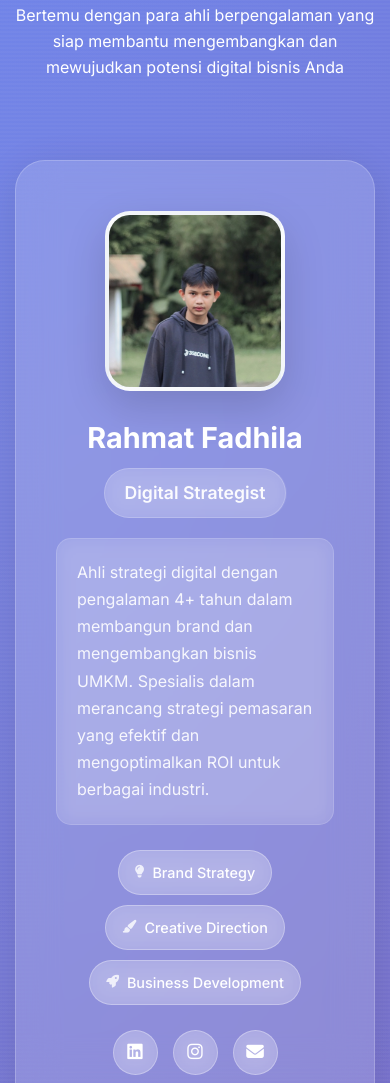
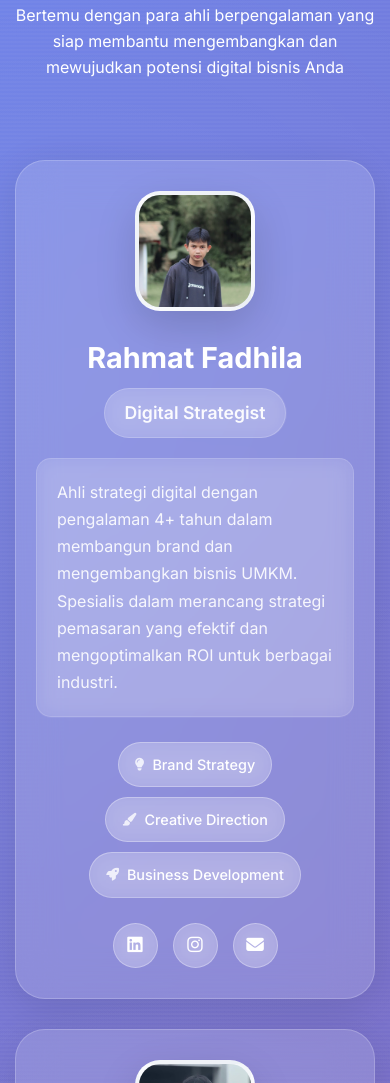
Before and after one commit to RahmatFadhila/Web-Savory, a plain HTML site: page index.html in a window 390 px wide. Shown: the part 10917-12000 px from the top of the page. Drawn offline with nearby package versions, Linux system fonts and the light colour scheme.

Commit message:
update tampilan mobile

```diff
--- a/main.css
+++ b/css/main.css
@@ -4,3 +4,4 @@
 @import url('tim.css');
 @import url('kontak.css');
 @import url('footer.css');
+@import url('mobile.css');
--- a/index.html
+++ b/index.html
@@ -10,8 +10,7 @@
 <link href="https://fonts.googleapis.com/css2?family=Inter:wght@400;500;600;700;800&amp;display=swap" rel="stylesheet"/>
 <!-- EmailJS -->
 <script src="https://cdn.jsdelivr.net/npm/@emailjs/browser@3/dist/email.min.js"></script>
-<link href="main.css" rel="stylesheet"/>
-<link href="tim.css" rel="stylesheet"/>
+<link href="css/main.css" rel="stylesheet"/>
 <link rel="icon" type="image/png" sizes="48x48" href="img/favicon-48x48.png">
 </head>
 <body>
```
Also changed, not shown: css/footer.css (renamed from footer.css), css/home.css (renamed from home.css), css/kontak.css (renamed from kontak.css), css/layanan.css (renamed from layanan.css), css/mobile.css (added), css/tentang-kami.css (renamed from tentang-kami.css), css/tim.css (renamed from tim.css).
